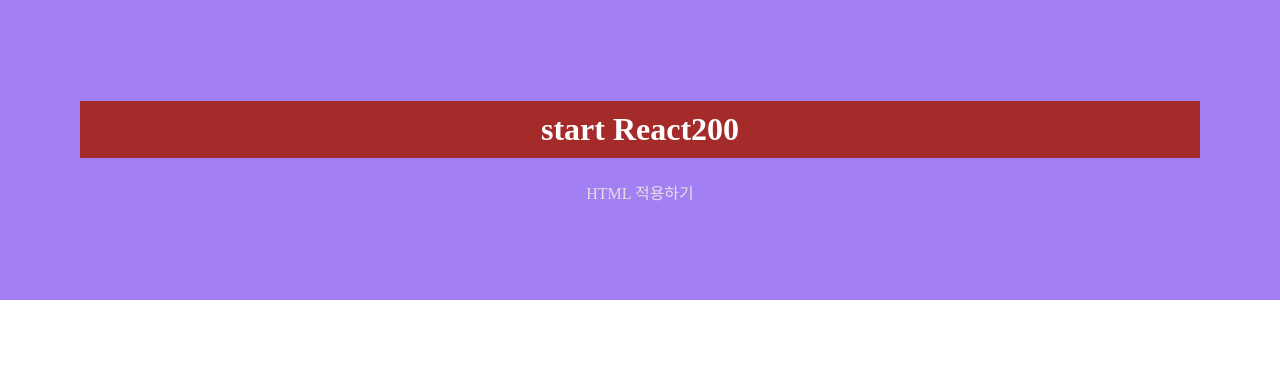
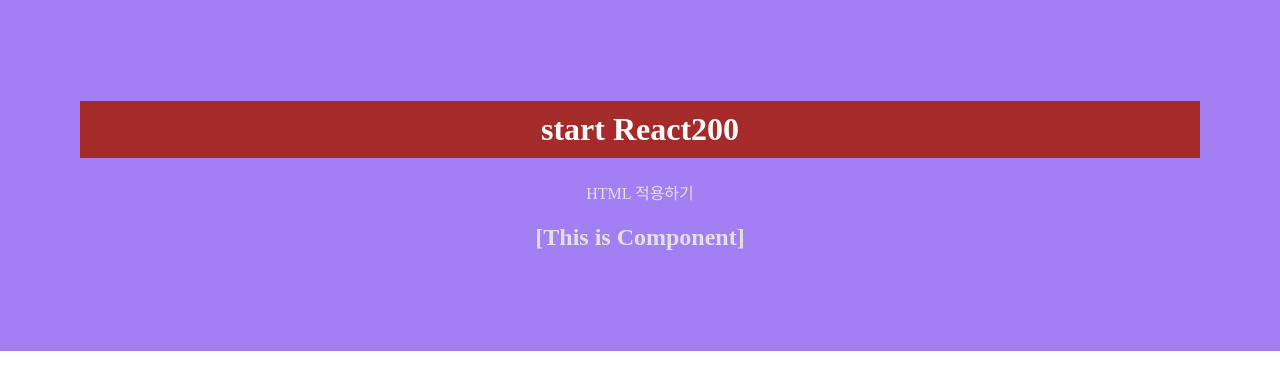
Before and after one commit to Z0ro0/React_200, a React (Create React App) app: page / in a window 1280 px wide. Shown: the top 390 px of the page. Built offline with nearby package versions, Linux system fonts and the light colour scheme.

Commit message:
Component 사용하기

```diff
--- a/src/App.js
+++ b/src/App.js
@@ -1,10 +1,12 @@
 import './App.css';
+import ImportConponent from './R003_ImportComponent';
 
 function App() {
   return (
     <div>
       <h1>start React200</h1>
       <p>HTML 적용하기</p>
+      <ImportConponent></ImportConponent>
     </div>
   );
 }
--- /dev/null
+++ b/src/R003_ImportComponent.js
@@ -0,0 +1,11 @@
+import React, {Component} from 'react';
+
+class R003_ImportComponent extends Component{
+    render(){
+        return(
+            <h2>[This is Component]</h2>
+        )
+    }
+}
+
+export default R003_ImportComponent;
```
